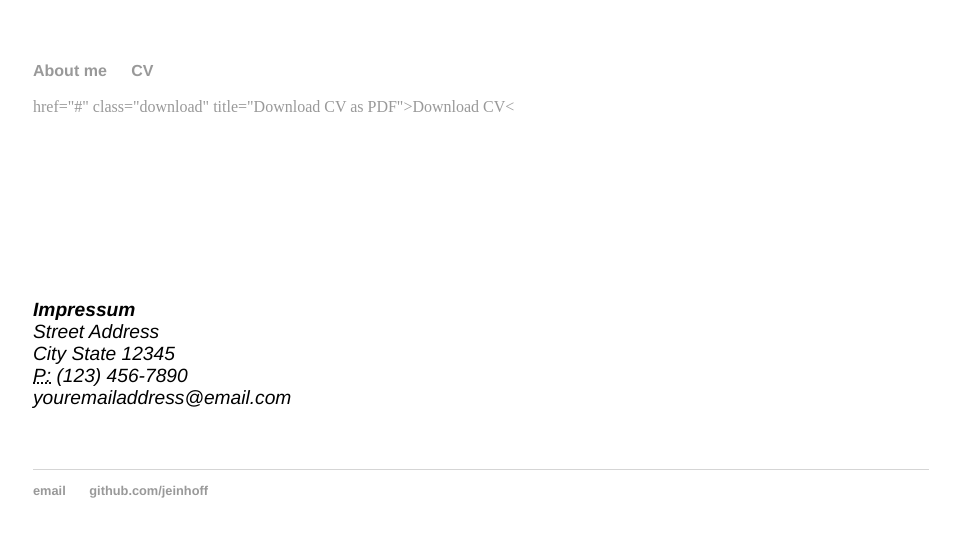
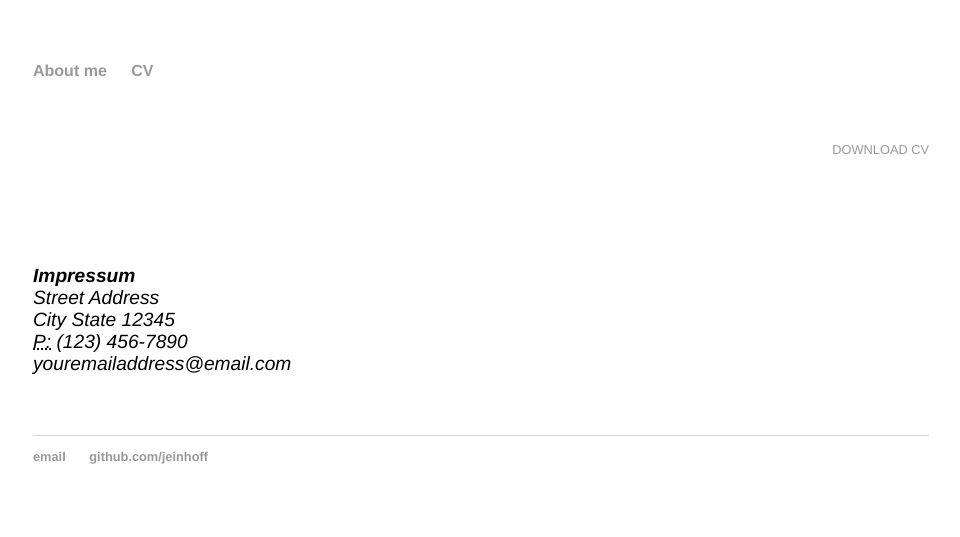
Before and after one commit to jeinhoff/jeinhoff.github.io, a Jekyll site: the page built from cv/index.html, in a window 1280 px wide. Shown: the top 537 px of the page, without its empty margins (159-1119 px from the left). Built offline with Jekyll 4.4.1, drawn with Linux system fonts in a browser that asks for light colours.

Commit message:
Update index.html

```diff
--- a/cv/index.html
+++ b/cv/index.html
@@ -4,7 +4,7 @@ title: Jan L. Einhoff
 ---
 
 <div class="cv">
-	<a>href="#" class="download" title="Download CV as PDF">Download CV<</a>
+	<a href="#" class="download" title="Download CV as PDF">Download CV</a>
 </div>
 
 <br>
```
